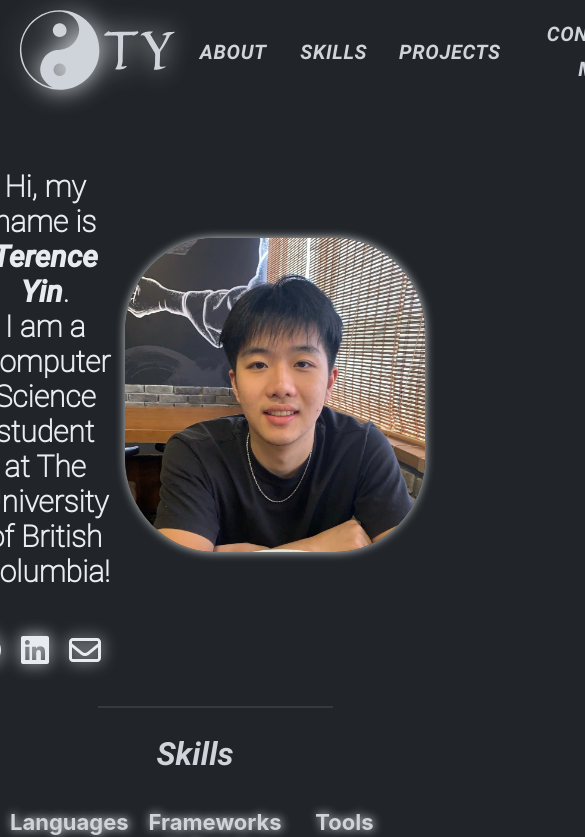
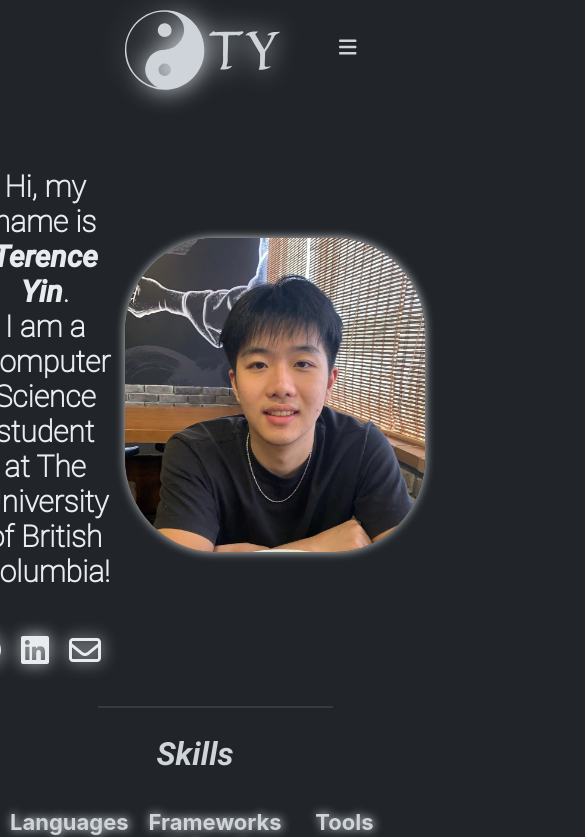
Before and after one commit to tyin76/Personal-Website, a React (Create React App) app: page / in a window 390 px wide. Shown: the top 837 px of the page, 585 px wide, since content can reach past the window. Built offline with nearby package versions, Linux system fonts and the light colour scheme.

Commit message:
made navbar responsive

```diff
--- a/src/components/NavBar.js
+++ b/src/components/NavBar.js
@@ -1,61 +1,122 @@
-import React from 'react'
+import React, { useState, useEffect } from 'react';
 import Stack from '@mui/material/Stack';
 import Button from '@mui/material/Button';
-import '../styles/Fonts.css'
-import '../styles/NavBar.css'
-import greyLogo from '../images/grey Logo.svg'
+import '../styles/Fonts.css';
+import '../styles/NavBar.css';
+import greyLogo from '../images/grey Logo.svg';
+import { Box, Drawer, List } from "@mui/material";
+import '../styles/Fonts.css';
+import { faBars } from '@fortawesome/free-solid-svg-icons';
+import { FontAwesomeIcon } from '@fortawesome/react-fontawesome';
 
-
-export function CustomNavButton({navText, clickEvent}) {
+export function CustomNavButton({ navText, clickEvent, sx }) {
   return (
-    <Button variant='text' sx={{
+    <Button
+      variant='text'
+      sx={{
         color: '#CED4DA',
         fontFamily: 'Roboto-BoldItalic',
         fontSize: '20px',
-    '&:hover' : {
+        '&:hover': {
           backgroundColor: '#474B4F',
-      borderBottom: '1px solid #CED4DA'
-    }
+          borderBottom: '1px solid #CED4DA',
+        },
+        ...sx, // Apply the sx prop passed from parent here
       }}
       onClick={clickEvent}
-  >{navText}</Button>
-  )
+    >
+      {navText}
+    </Button>
+  );
 }
 
-const email = 'terence.yin76@gmail.com'
+
+const email = 'terence.yin76@gmail.com';
+
+function NavBar({ scrollToAbout, scrollToSkills, scrollToProjects }) {
+  const [open, setOpen] = useState(false);
+  const [windowWidth, setWindowWidth] = useState(window.innerWidth);
+
+  // Handle window resize to dynamically adjust drawer vs. normal navbar
+  useEffect(() => {
+    const handleResize = () => {
+      setWindowWidth(window.innerWidth);
+    };
+    window.addEventListener('resize', handleResize);
+    return () => window.removeEventListener('resize', handleResize);
+  }, []);
+
+  // Drawer content
+  const DrawerList = (
+    <Box sx={{ width: 150 }} role="presentation" onClick={() => setOpen(false)}>
+      <List>
+        <CustomNavButton navText='About' clickEvent={scrollToAbout} />
+        <CustomNavButton navText='Skills' clickEvent={scrollToSkills} />
+        <CustomNavButton navText='Projects' clickEvent={scrollToProjects} />
+        <CustomNavButton navText='Contact Me' clickEvent={() => {
+          window.location.href = `mailto:${email}`;
+        }} />
+      </List>
+    </Box>
+  );
+
+  // Regular navbar for larger screens
+  function NormalNavBar() {
+    return (
+      <Stack direction='row' spacing={3} sx={{ justifyContent: 'center' }}>
+        <CustomNavButton navText='About' clickEvent={scrollToAbout} />
+        <CustomNavButton navText='Skills' clickEvent={scrollToSkills} />
+        <CustomNavButton navText='Projects' clickEvent={scrollToProjects} />
+        <CustomNavButton navText='Contact Me' clickEvent={() => {
+          window.location.href = `mailto:${email}`;
+        }} />
+      </Stack>
+    );
+  }
+
+  return (
+    <>
+      <Stack
+        justifyContent={"space-evenly"}
+        alignItems={"center"}
+        direction={"row"}
+      >
+        <Box width='180px'>
+          <img src={greyLogo} className='navbar-logo' alt="Logo" />
+        </Box>
+
+        {/* Show normal navbar if screen width >= 800px */}
+        {windowWidth >= 800 && <NormalNavBar />}
+
+        {/* Show Drawer for smaller screens */}
+        {windowWidth < 800 && (
+          <CustomNavButton
+          navText= {<FontAwesomeIcon icon={faBars} />}
+          clickEvent={() => setOpen(true)}
+          sx={{
+            position: 'fixed',
+            right: '10px',
+          }}
+        />
 
 
-function NavBar({ scrollToAbout, scrollToSkills, scrollToProjects }) {
-  return (
-    <>
-    <div className='navbar-container'>
-    <div className='logo-div'>
-    <img src={greyLogo} width='195px' height='80px' className='navbar-logo'></img>
-    </div>
+        )}
+      </Stack>
 
-        <div className='stack-container'>
-      <Stack
-        direction='row'
-        spacing={3}
+      <Drawer
+        anchor='right'
         sx={{
-          justifyContent: 'center',
+          "& .MuiPaper-root": {
+            backgroundColor: "#686868",
+          },
         }}
+        open={open}
+        onClose={() => setOpen(false)}
       >
-        <CustomNavButton navText='About' clickEvent={scrollToAbout}/>
-        <CustomNavButton navText='Skills' clickEvent={scrollToSkills}/>
-        <CustomNavButton navText='Projects' clickEvent={scrollToProjects}/>
-        <CustomNavButton navText='Contact Me' clickEvent={(e) => {
-          window.location.href=`mailto:${email}`
-          }}/>
-      </Stack>
-        </div>
-
-      </div>
-
+        {DrawerList}
+      </Drawer>
     </>
-
-
-  )
+  );
 }
 
-export default NavBar
+export default NavBar;
--- a/src/styles/NavBar.css
+++ b/src/styles/NavBar.css
@@ -1,16 +1,8 @@
 
-.navbar-container {
-    width: 100%;
-    height: auto;
-    display: flex;
-    justify-content: space-evenly;
-    align-items: center;
-    padding-top: 10px;
-    flex-direction: row;
-    position: relative;
-    z-index: 999;
-}
 
 .navbar-logo {
     filter: drop-shadow(0 0 0.75rem #DEE2E6);
+    width: 195px;
+    height: 80px;
+    padding-top: 10px;
 }
```
Also changed, not shown: src/styles/AboutMe.css (indentation only). Lines whose indentation alone changed are shown as unchanged.
